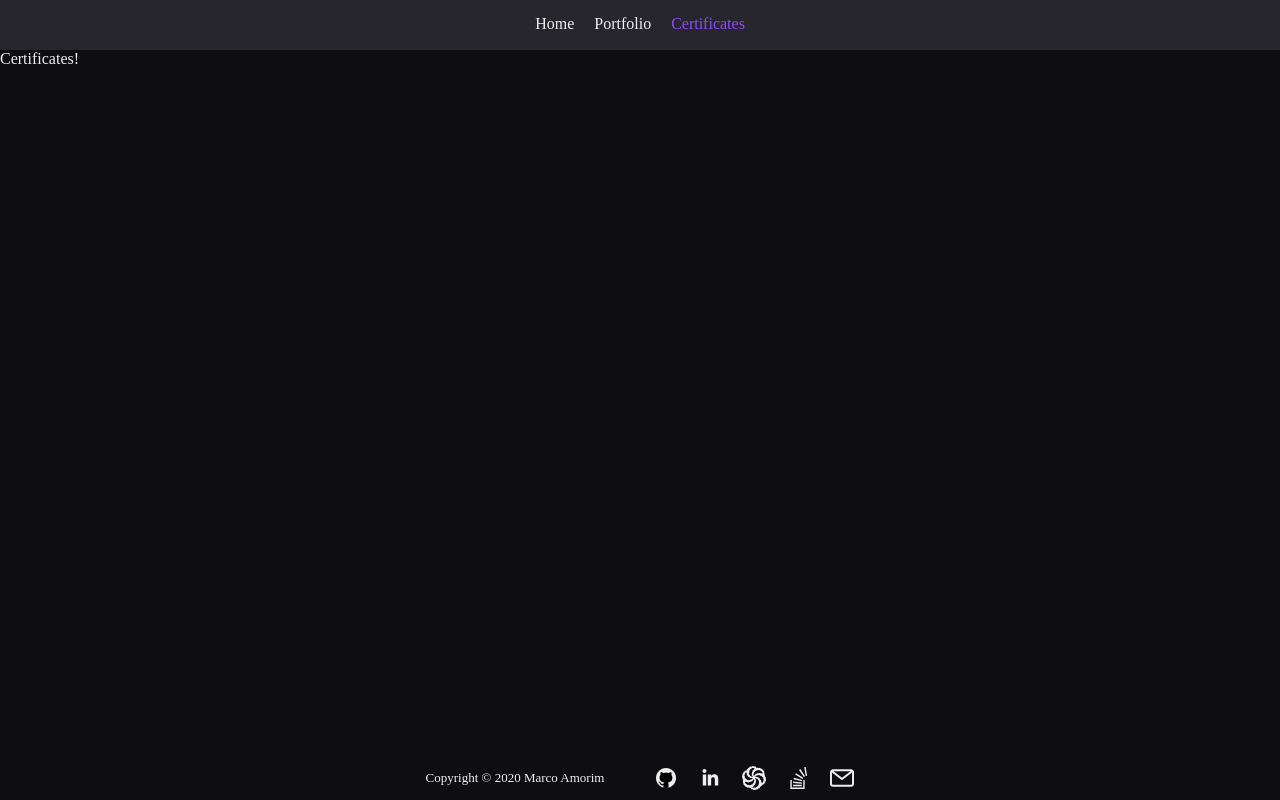
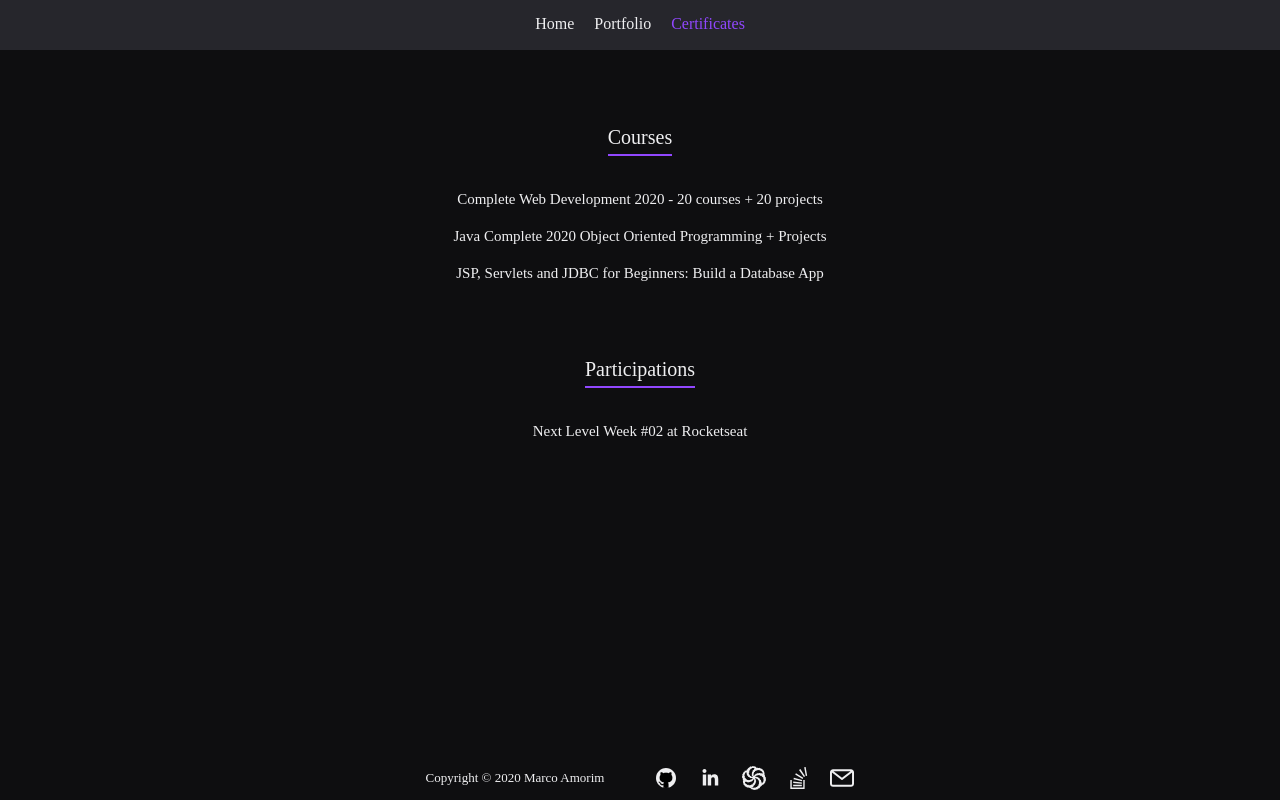
Before and after one commit to marco-amorim/website, a React (Create React App) app: page /certificates in a window 1280 px wide. Built offline with nearby package versions, Linux system fonts and the light colour scheme; a web font is replaced by a local one.

Commit message:
certificates page content

```diff
--- a/src/components/Header/styles.css
+++ b/src/components/Header/styles.css
@@ -160,7 +160,7 @@
 	position: absolute;
 	top: 50px;
 	background-color: #26262c;
-	height: 15vh;
+	height: 18vh;
 	width: 100vw;
 	z-index: 1000;
 	display: flex;
--- a/src/pages/Certificates/index.tsx
+++ b/src/pages/Certificates/index.tsx
@@ -1,12 +1,59 @@
 import React, { useEffect } from 'react';
 
 import './styles.css';
+import Title from '../../components/Title';
 
 const Certificates = () => {
 	useEffect(() => {
 		document.getElementById('page-footer')?.classList.add('footer-fixed');
 	});
-	return <div>Certificates!</div>;
+	return (
+		<section id="certificates" className="container">
+			<Title text="Courses" />
+			<ul id="courses" className="list-unstyled d-flex flex-column">
+				<li>
+					<a
+						href="https://www.udemy.com/certificate/UC-847d1f32-1e4b-44c3-a67d-2f9e868cd613/"
+						rel="noopener noreferrer"
+						target="_blank"
+					>
+						Complete Web Development 2020 - 20 courses + 20 projects
+					</a>
+				</li>
+				<li>
+					<a
+						href="https://www.udemy.com/certificate/UC-26079c65-7456-4b6d-9f40-6bd5d9695c96/"
+						rel="noopener noreferrer"
+						target="_blank"
+					>
+						Java Complete 2020 Object Oriented Programming + Projects
+					</a>
+				</li>
+				<li>
+					<a
+						href="https://www.udemy.com/certificate/UC-b4739211-c42b-4b9a-981c-472e84c6be36/"
+						rel="noopener noreferrer"
+						target="_blank"
+					>
+						JSP, Servlets and JDBC for Beginners: Build a Database App
+					</a>
+				</li>
+			</ul>
+
+			<Title text="Participations" />
+			<ul id="participations" className="list-unstyled d-flex flex-column">
+				<li>
+					<a
+						href="https://github.com/marco-amorim/NLW-02"
+						rel="noopener noreferrer"
+						target="_blank"
+					>
+						Next Level Week #02 at Rocketseat
+					</a>
+				</li>
+			</ul>
+		</section>
+	);
 };
 
 export default Certificates;
--- a/src/pages/Certificates/styles.css
+++ b/src/pages/Certificates/styles.css
@@ -0,0 +1,34 @@
+#certificates {
+	text-align: center;
+	font-size: 1.5rem;
+}
+
+#certificates li:not(:last-child) {
+	margin-bottom: 2rem;
+}
+
+#certificates a:hover {
+	border-bottom: 1px solid #9147ff;
+}
+
+/* Mobile */
+@media (max-width: 480px) {
+	#certificates {
+		margin-top: 5rem;
+	}
+
+	#certificates ul:not(:last-child) {
+		margin-bottom: 5rem;
+	}
+}
+
+/* Desktop */
+@media (min-width: 480px) {
+	#certificates {
+		margin-top: 7.5rem;
+	}
+
+	#certificates ul:not(:last-child) {
+		margin-bottom: 7.5rem;
+	}
+}
```
